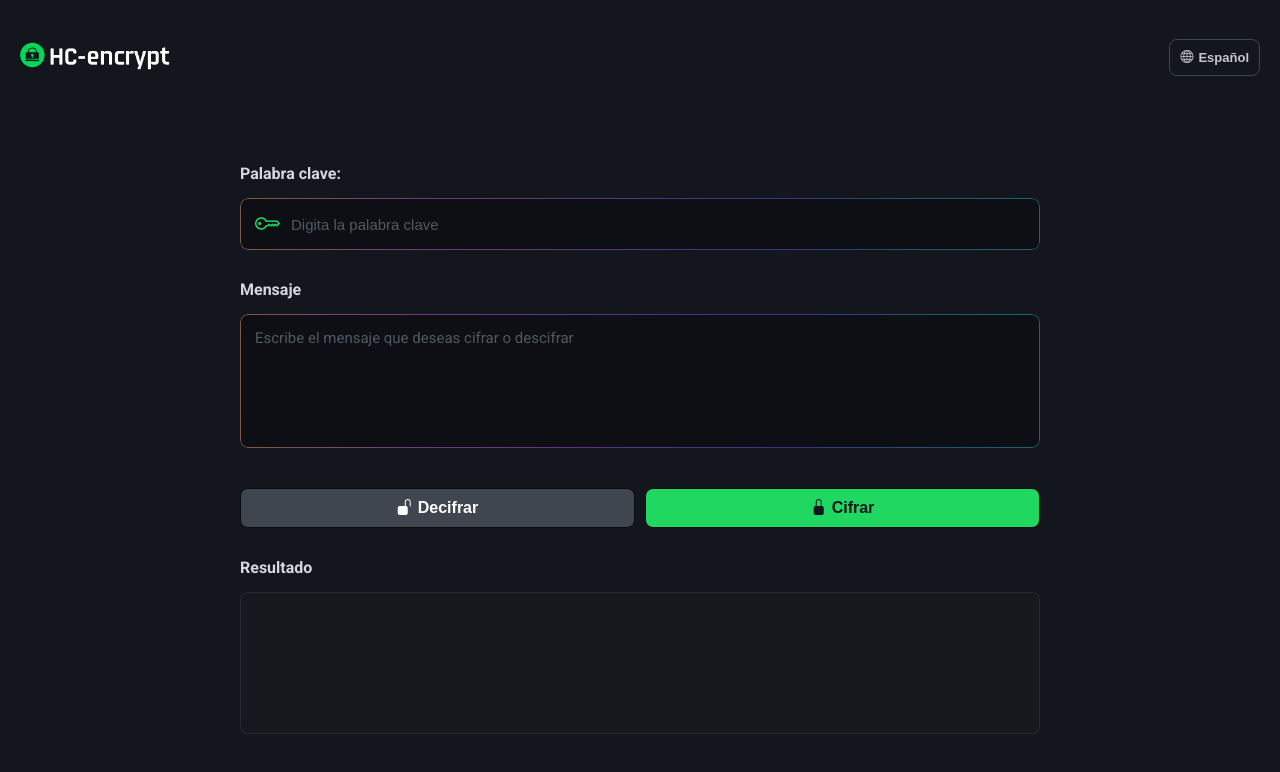
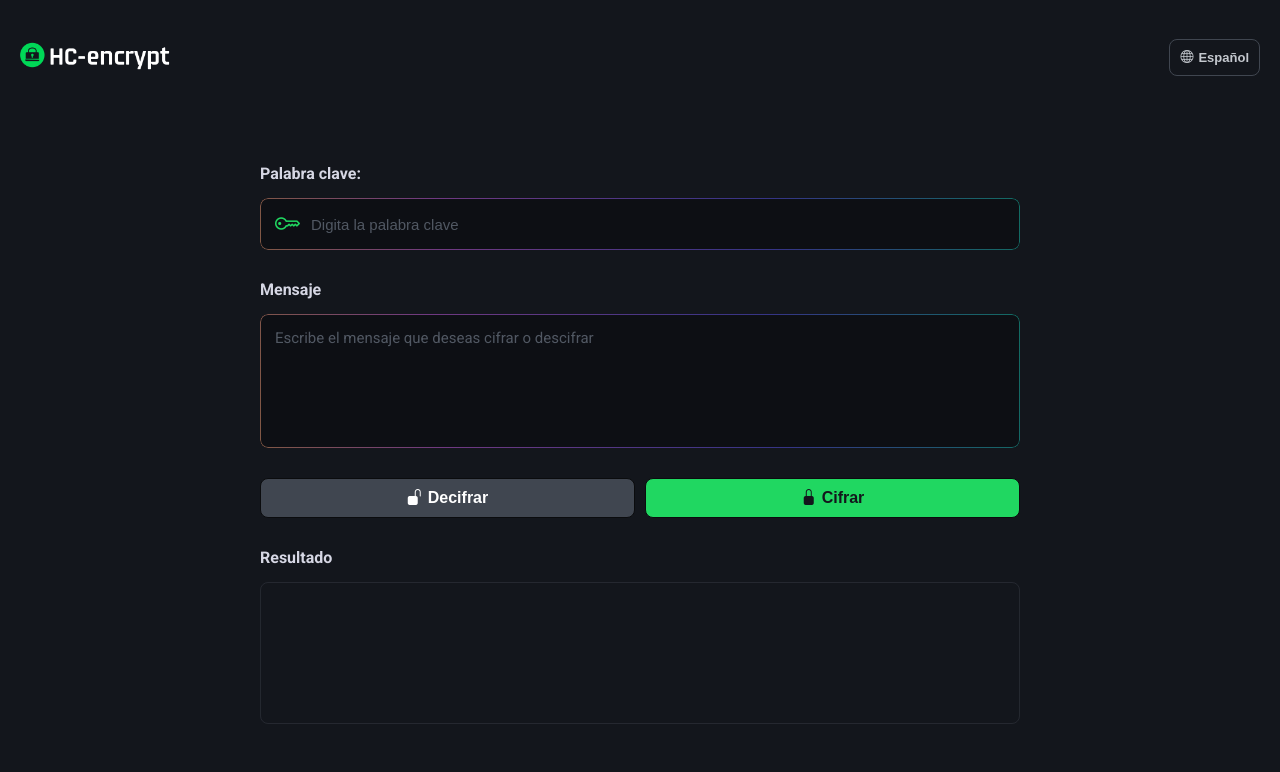
Before and after one commit to hrendonl/encrypt-message, a React (Vite) app: page / in a window 1280 px wide. Shown: the top 772 px of the page. Built offline with nearby package versions, Linux system fonts and the light colour scheme.

Commit message:
change: styles

```diff
--- a/src/pages/Home/components/Content/components/Form.css
+++ b/src/pages/Home/components/Content/components/Form.css
@@ -4,7 +4,7 @@ form {
   display: flex;
   flex-direction: column;
   row-gap: 30px;
-  padding: 50px 0px;
+  padding: 50px 20px;
   box-sizing: border-box;
 }
 
--- a/src/pages/Home/components/Content/components/components/ActionButtons/ActionsButtons.css
+++ b/src/pages/Home/components/Content/components/components/ActionButtons/ActionsButtons.css
@@ -28,5 +28,4 @@
 .buttons-container {
   display: flex;
   column-gap: 10px;
-  margin-top: 10px;
 }
--- a/src/pages/Home/components/Content/components/components/ResultBox/ResultBox.css
+++ b/src/pages/Home/components/Content/components/components/ResultBox/ResultBox.css
@@ -2,16 +2,14 @@
     display: flex;
     justify-content: space-between;
     background-color: transparent;
-    /* padding: 10px 15px; */
   }
 
   .container-result {
     overflow: hidden;
   }
 
-
   .messageEncrypted {
-    background: #15181d;
+    background: transparent;
     color: var(--primary);
     height: 100px;
     border-radius: 8px;
```
